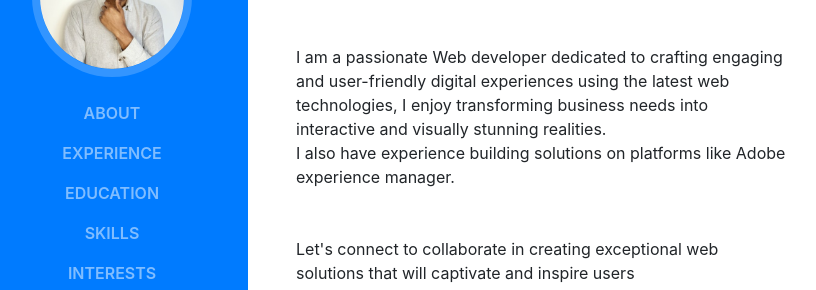
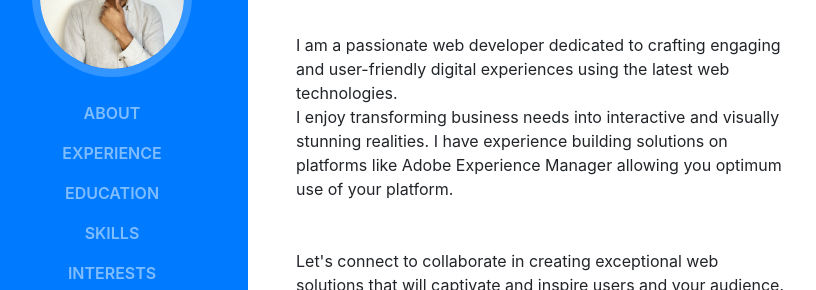
Before and after one commit to Emmanuel-o/emmanuel-opotti, a website with bundled scripts: page emmanuel-opotti/index.html in a window 1280 px wide. Shown: the part 279-569 px from the top of the page, without its empty margins (24-840 px from the left). Built offline with nearby package versions, Linux system fonts and the light colour scheme; a web font is replaced by a local one.

Commit message:
Nekessa updates

```diff
--- a/emmanuel-opotti/index.html
+++ b/emmanuel-opotti/index.html
@@ -71,10 +71,12 @@
             <a href="mailto:name@email.com">emmanuel.opotti@gmail.com</a>
           </div>
           <p class="mb-5">
-            I am a passionate Web developer dedicated to crafting engaging and user-friendly digital experiences using the latest web technologies, I enjoy transforming business needs into interactive and visually stunning realities.</br>  I also have experience building solutions on platforms like Adobe experience manager.
+            I am a passionate web developer dedicated to crafting engaging and user-friendly digital experiences using the latest web technologies.</br>I enjoy transforming business needs into interactive and visually stunning realities. I have experience building solutions on platforms like Adobe Experience Manager allowing you optimum use of your platform.
+
+
 
           </p>
-          <p>Let's connect to collaborate in creating exceptional web solutions that will captivate and inspire users</p>
+          <p>Let's connect to collaborate in creating exceptional web solutions that will captivate and inspire users and your audience.</p>
           <ul class="list-inline list-social-icons mb-0">
             <li class="list-inline-item">
             <li class="list-inline-item">
```
